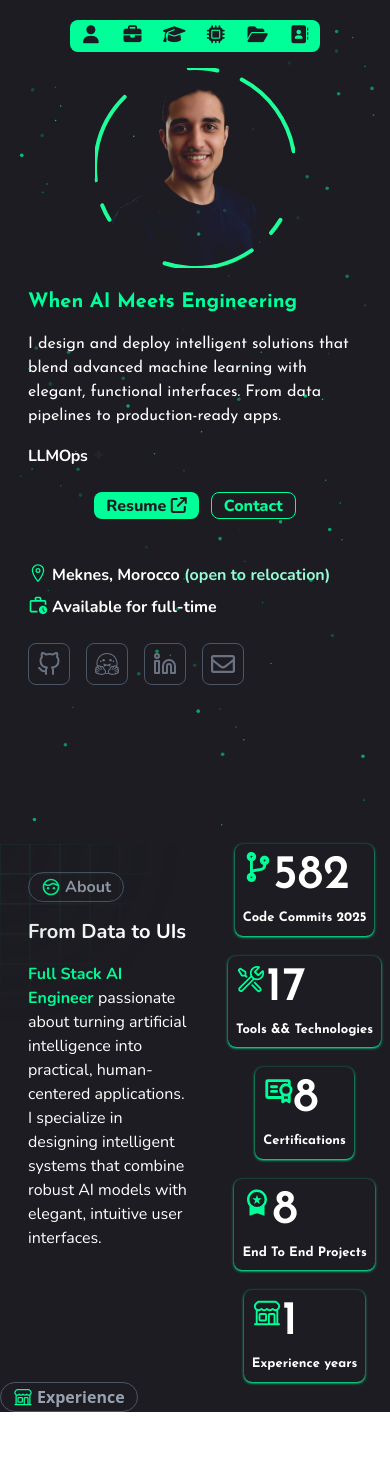
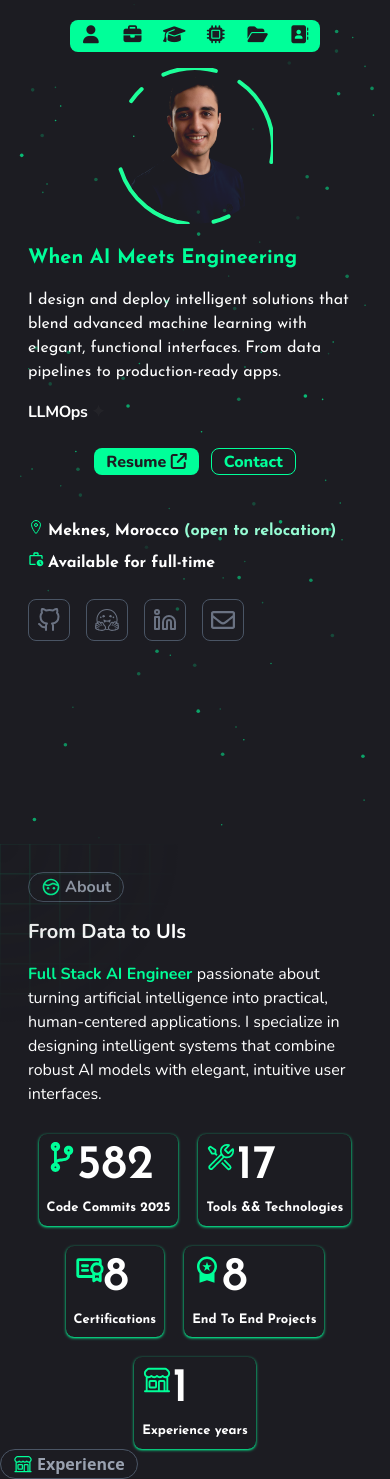
Before and after one commit to ITSAIDI/myPortfolio, a React (Vite) app: page / in a window 390 px wide. Before the commit the page ends 1412 px from the top, so only its background shows below. Built offline with nearby package versions, Linux system fonts and the light colour scheme.

Commit message:
Fixing responsive design issues fr Hero qnd About Section

```diff
--- a/index.html
+++ b/index.html
@@ -1,6 +1,8 @@
 <!doctype html>
 <html lang="en">
   <head>
+    <link rel="icon" type="image/x-icon" href="favicon.png" />
+    <title>Noureddine.dev.ai</title>
     <meta charset="UTF-8" />
     <link rel="icon" type="image/svg+xml" href="/vite.svg" />
     <meta name="viewport" content="width=device-width, initial-scale=1.0" />
--- a/src/components/Photo.tsx
+++ b/src/components/Photo.tsx
@@ -23,8 +23,7 @@ function useScreenWidth(small:number,large:number) {
     window.addEventListener("resize", handleResize);
     return () => window.removeEventListener("resize", handleResize);
   }, []);
-   if (width < 1024) return small/2
-  return large/2;
+   return width/5
 }
 
 
@@ -49,6 +48,7 @@ function Photo() {
                                 src={profileImage} alt="profile image" />
                             <motion.svg
                             className="absolute"
+                            viewBox={`0 0 ${dimension * 2} ${dimension * 2}`}
                             style={{width: `${dimension * 2}px`, height: `${dimension * 2}px`}}>
                                     <motion.circle
                                     cx={dimension} cy={dimension} r={dimension}
--- a/src/pages/About.tsx
+++ b/src/pages/About.tsx
@@ -19,10 +19,10 @@ export default function About() {
 // pointer-events-none : To enable the hovering of the background
 // Tools && Technologies : React, Typescript, Python, SQL, PosgreSQL, Github, HiggingFace, FastAPI, Flask, ReadTheDocs, LangChain. Langraph, Pythorch, Docker, MCP, Pytest, scikit-learn
  return (
-    <div className="flex lg:flex-row" id="about">
+    <div className="flex flex-wrap lg:flex-row lg:flex-nowrap" id="about">
 
        {/* Text section */}
-      <div className="text-white font-nunito flex flex-col gap-4 p-7 max-w-[700px]">
+      <div className="text-white font-nunito flex flex-col gap-4 p-7 max-w-[700px] min-w-[300px]">
         {/* Badge */}
         <Badge icon={BiFace} title="About"/>
 
@@ -46,7 +46,7 @@ export default function About() {
       <motion.div
        {...fadInAnimation}
        transition={{duration: 1,delay:1}}
-       className="flex flex-wrap items-center justify-center gap-5 lg:w-[500px]">
+       className="flex flex-wrap items-center justify-center gap-5 mx-auto">
         <StatBox icon={FaCodeBranch} text="Code Commits 2025" value={582}/>
         <StatBox icon={VscTools} text="Tools && Technologies" value={17}/>
         <StatBox icon={PiCertificateBold} text="Certifications" value={8}/>
--- a/src/pages/Hero.tsx
+++ b/src/pages/Hero.tsx
@@ -98,14 +98,14 @@ return (
            </div>
 
            {/* Location, Availability*/}
-           <div className="flex flex-col gap-2 mt-5 font-nunito font-bold text-white text-md">
+           <div className="flex flex-col gap-2 mt-5 font-josefinsans font-bold text-white lg:text-md">
              <div className="flex flex-row gap-1 justify-baseline">
-              <IoLocationOutline  className="text-green1 text-xl"/>
+              <IoLocationOutline  className="text-green1 lg:text-xl"/>
               <h1>Meknes, Morocco <span className="text-green2">(open to relocation)</span></h1>
              </div>
 
              <div className="flex flex-row gap-1 justify-baseline">
-              <MdOutlineWorkHistory  className="text-green1 text-xl"/>
+              <MdOutlineWorkHistory  className="text-green1 lg:text-xl"/>
               <h1>Available for full-time</h1>
              </div>
 
```
Also changed, not shown: public/favicon.png (added).
